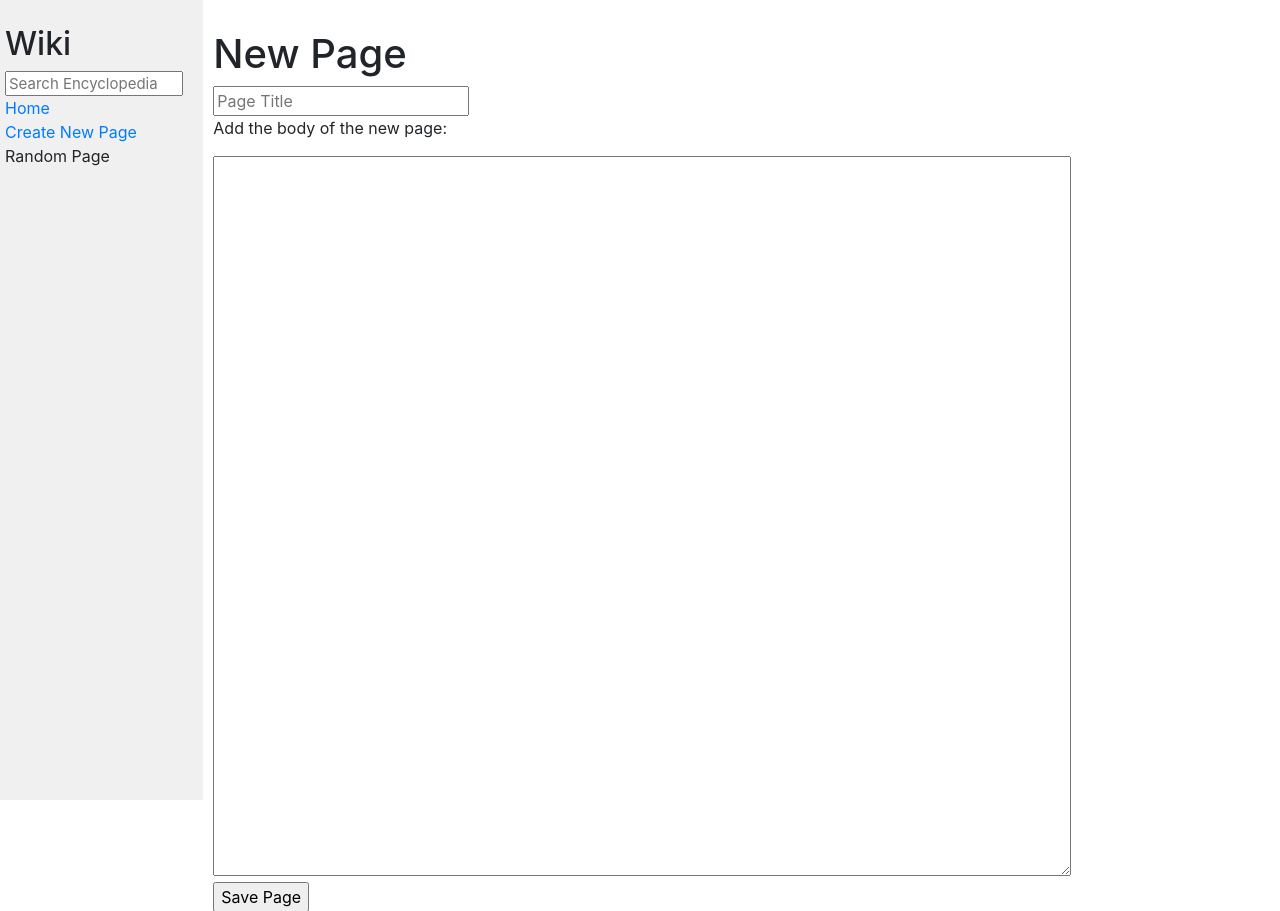
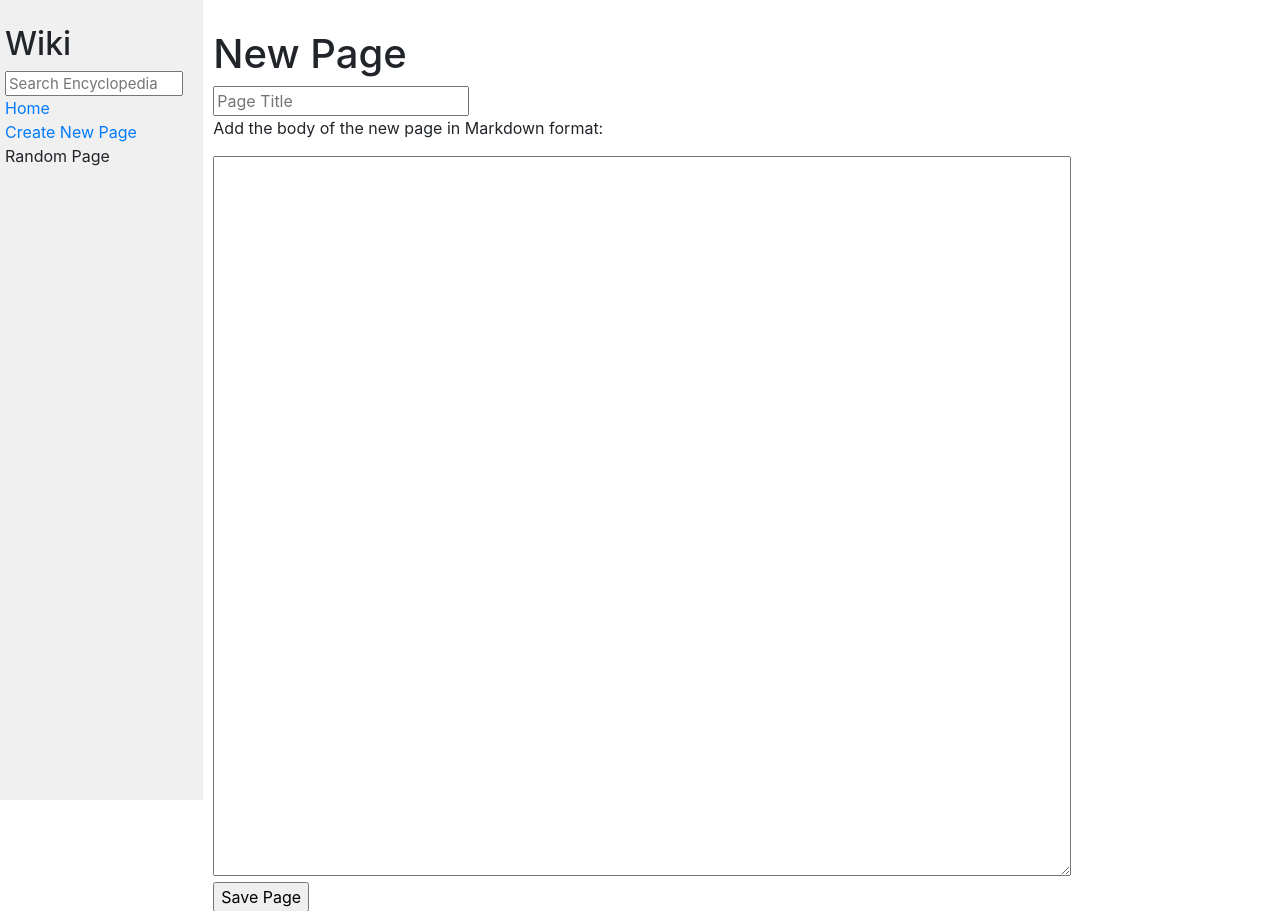
Before and after one commit to AleixMJ/wiki, a Django app: page /page/ in a window 1280 px wide. Shown: the top 911 px of the page. Run offline with Django 3.2, Linux system fonts and the light colour scheme; some libraries are stand-ins or nearby versions.

Commit message:
Specification 4 New Page completed

```diff
--- a/encyclopedia/templates/encyclopedia/page.html
+++ b/encyclopedia/templates/encyclopedia/page.html
@@ -10,7 +10,7 @@
     <form action="{% url 'page' %}" method="POST">
         {% csrf_token %}
         <input type="text" name="title" placeholder="Page Title">
-        <p>Add the body of the new page:</p>
+        <p>Add the body of the new page in Markdown format:</p>
         <textarea name="page" rows="5" cols="50"></textarea>
         <br>
         <input type="submit" value="Save Page">
--- a/encyclopedia/views.py
+++ b/encyclopedia/views.py
@@ -39,11 +39,14 @@ def bar(request):
 def page(request):
     if request.method == "POST":
         title = request.POST["title"]
+        content = request.POST["page"]
         if util.get_entry(title) != None:
             return render(request, "encyclopedia/error2.html", {
             "title": title
             })
-        return entry(request, title)
+        else:
+            util.save_entry(title, content)
+            return entry(request, title)
 
     else:
 
```
